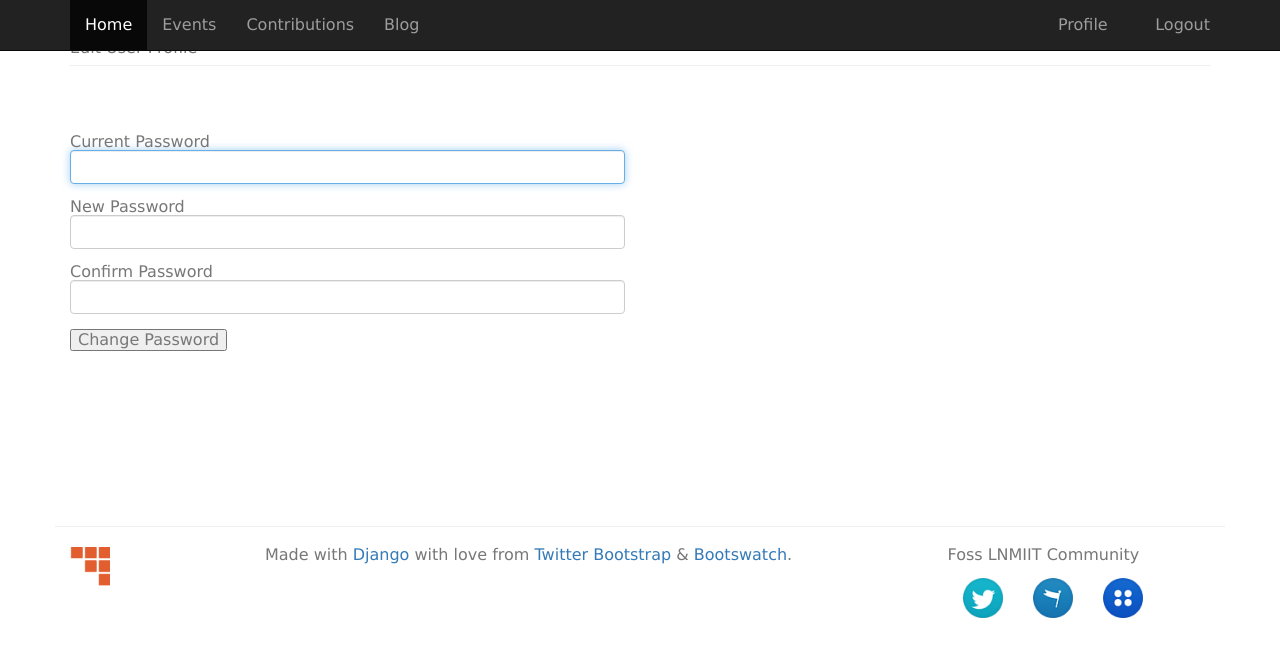
After one commit to sonali0901/fosslnmiit-website, a Django app: page /edit_user_profile/changepassword/ in a window 1280 px wide. The commit adds this page. Shown: the top 657 px of the page. Run offline with Django 3.2, Linux system fonts and the light colour scheme; the visitor is signed in with stand-in values (Sample User, id 1); some libraries are stand-ins or nearby versions; some web fonts are replaced.

Commit message:
Edit Password Implemented (Temp)

```diff
--- a/fosssite/models.py
+++ b/fosssite/models.py
@@ -6,7 +6,7 @@ class UserProfile(models.Model):
 	profileuser = models.OneToOneField(User)
 	handle = models.CharField(max_length=128, blank=True,default='')
 	#avatar = models.FileField(default='')
-	about_me = models.TextField(blank=True,default='')
+	about_me = models.TextField(max_length=300,blank=True,default='')
 	twitterurl = models.URLField(blank=True,default='')
 	facebookurl = models.URLField(blank=True,default='')
 	lnkdnurl = models.URLField(blank=True,default='')
--- /dev/null
+++ b/fosssite/templates/fosssite/changepassword.html
@@ -0,0 +1,52 @@
+{% extends 'fosssite/home.html' %}
+
+
+
+
+{% block profile %}
+<li><a href="{% url 'fosssite:profileuser' %}"><span class="glyphicon glyphicon-edit"></span>Profile</a></li>
+<li><a href="{% url 'fosssite:logout' %}"><span class="glyphicon glyphicon-log-out"></span> Logout</a></li>
+{% endblock %}
+
+{% block content %}
+<div id='main-content' class='container'>
+   <div class='row'>
+ <div class='col-md-12'>
+   <div class='page-header'>
+     <h2>Edit User Profile</h2>
+   </div>
+   <div class='page-body'>
+     <form accept-charset="UTF-8" action="" class="form" enctype="multipart/form-data" id="edit_user" method="post"><div style="margin:0;padding:0;display:inline"><input name="utf8" type="hidden" value="&#x2713;" /><input name="_method" type="hidden" value="put" /><input name="authenticity_token" type="hidden" value="KW/3tAwoPpmq/MzCtU1Eolw7K8jFlTE0QLduKwL8K8U=" /></div>
+         {% csrf_token %}
+
+         {%  if error %}
+             {{error}}
+         {% endif %}
+         <br/>
+         <br/>
+         <br/>
+         <div class='row'>
+           <div class='col-md-6'>
+               <div class='form-group'>
+                 <label for="user_email">Current Password</label>
+                 <input type="password" autofocus="autofocus" class="form-control" id="user_email" name="current_password" size="30" type="email" value="" />
+               </div>
+               <div class='form-group'>
+                 <label for="user_email">New Password</label>
+                 <input type="password" autofocus="autofocus" class="form-control" id="user_email" name="password1" size="30" type="email" value="" />
+               </div>
+               <div class='form-group'>
+                 <label for="user_email">Confirm Password</label>
+                 <input type="password" autofocus="autofocus" class="form-control" id="user_email" name="password2" size="30" type="email" value="" />
+               </div>
+
+
+         <input type="submit" value="Change Password"/>
+     </div>
+ </div>
+       </form>
+      </div>
+   </div>
+  </div>
+
+  {% endblock %}
--- a/fosssite/urls.py
+++ b/fosssite/urls.py
@@ -11,7 +11,9 @@ urlpatterns = [
 	url(r'^profileuser/$',views.profileuser,name='profileuser'),
 	url(r'^logout/$',views.logout,name='logout'),
 	url(r'^edit_user_profile/$',views.edit_user_profile,name='edit_user_profile'),
+	url(r'^edit_user_profile/changepassword/$',views.changepassword,name='changepassword'),
 	url(r'^events/$',views.events,name='events'),
 	url(r'^contributions/$',views.contributions,name='contributions'),
 	url(r'^blog/$',views.blog,name='blog'),
+
 ]
--- a/fosssite/views.py
+++ b/fosssite/views.py
@@ -8,8 +8,8 @@ from django.contrib.auth.decorators import login_required
 #from django.core.context_processors import csrf
 #from django.views.decorators import csrf
 #from passlib.hash import pbkdf2_sha256
-from .forms import UserForm, UserProfileForm, UserEditForm
-from .models import UserProfile
+from .forms import UserForm, UserProfileForm, UserEditForm, PasswordEditForm
+from .models import UserProfile, User
 #from django.views.generic.edit import UpdateView
 # Create your views here.
 
@@ -82,7 +82,7 @@ def edit_user_profile(request):
 		user_form = UserEditForm(data=request.POST, instance=request.user)
 		if user_form.is_valid() and profile_form.is_valid():
 
-			user = user_form.save(commit=False)
+			#user = user_form.save(commit=False)
 			profile = profile_form.save(commit=False)
 			"""
 			user.email = request.POST.get('user[email]')
@@ -126,6 +126,26 @@ def invalid_login(request):
 def view_profile(request):
     url = request.user.profile.url
 """
+@login_required
+def changepassword(request):
+	if request.method=='POST':
+		user = User.objects.get(username=request.user)
+		current_password = request.POST.get('current_password')
+		if user.check_password(current_password):
+			password1 = request.POST.get('password1')
+			password2 = request.POST.get('password2')
+			if password1 == password2 and len(password1) !=0:
+				user.set_password(password1)
+				user.save()
+				return redirect('fosssite:profileuser')
+			else:
+				error = 'Password Must Match!'
+				return render(request, 'fosssite/changepassword.html',{'error':error})
+		else:
+			error = 'Current Password Does not Match!'
+			return render(request,'fosssite/changepassword.html',{'error':error})
+	return render(request,'fosssite/changepassword.html')
+
 def events(request):
 	return render(request,'fosssite/working.html',{})
 
```
Also changed, not shown: fosssite/forms.py (+7 -0 lines), fosssite/templates/fosssite/tempedit.html (+28 -28 lines).
